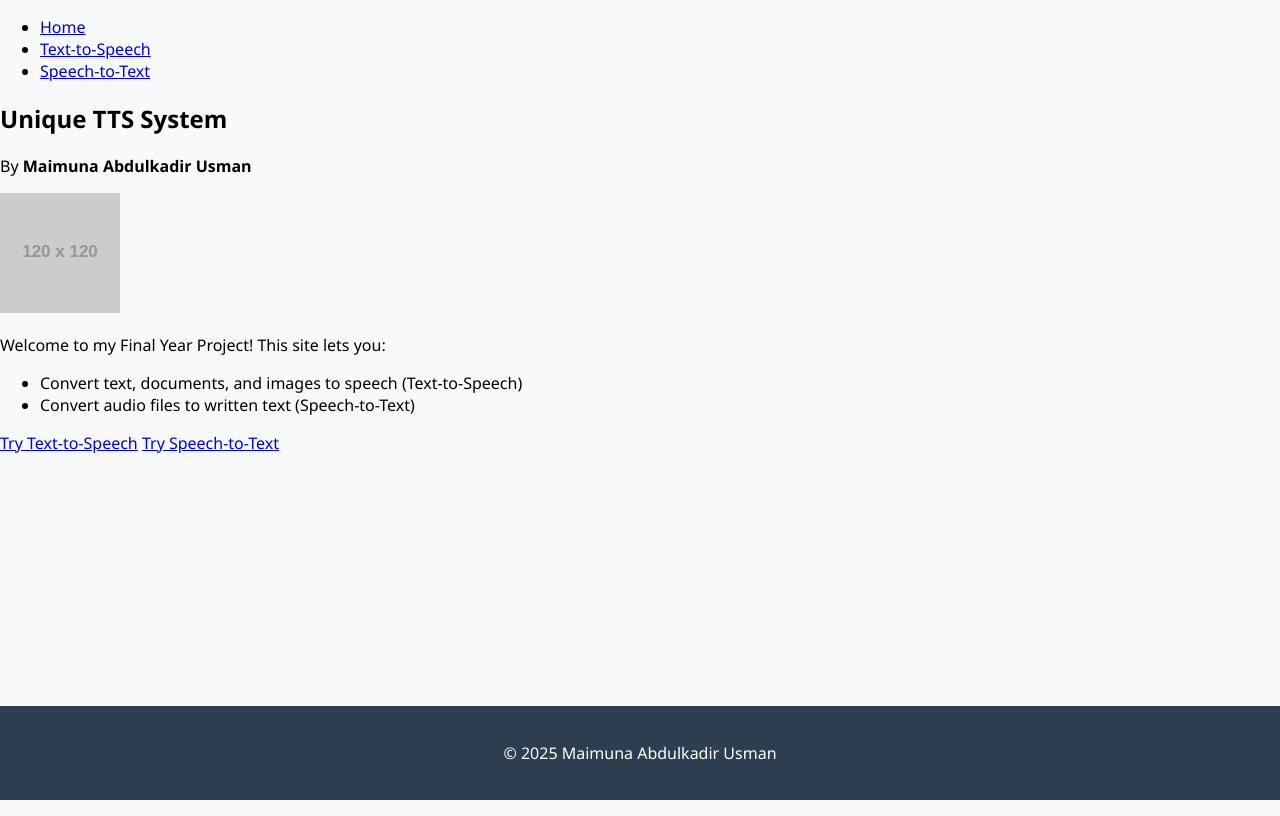
After one commit to Maimuna-Bature/Online-TTS_SYSTEM, a Flask app: page /home in a window 1280 px wide. The commit adds this page. Run offline with Flask 3, Linux system fonts and the light colour scheme; grey boxes labelled with a size stand in for pictures from a placeholder-image service; some libraries are stand-ins or nearby versions.

Commit message:
major changes to ui design,now a multi-page ui

```diff
--- a/app.py
+++ b/app.py
@@ -230,6 +230,15 @@ def serve_audio(audio_filename):
         return send_file(audio_path, mimetype='audio/mp3')
     return "File not found", 404
 
+@app.route('/home')
+def home():
+    return render_template('home.html')
+
+# Placeholder for speech-to-text page
+@app.route('/speech-to-text')
+def speech_to_text():
+    return render_template('speech_to_text.html')
+
 if __name__ == '__main__':
     # Set debug=True for development
     app.run(debug=True, port=5000)
--- a/static/style.css
+++ b/static/style.css
@@ -3,13 +3,14 @@ body, html {
     height: 100%;
     margin: 0;
     padding: 0;
-    font-family: 'Roboto', Arial, sans-serif;
+    font-family: 'Segoe UI', Arial, sans-serif;
 }
 
 body {
-    background: #3B5249;
-    color: #222;
-    font-family: 'Roboto', Arial, sans-serif;
+    font-family: 'Segoe UI', Arial, sans-serif;
+    background: #f8f9fa;
+    margin: 0;
+    padding: 0;
 }
 
 .navbar {
@@ -279,13 +280,13 @@ textarea:focus, select:focus {
 }
 
 footer {
-    background: #3B5249;
-    color: #F6EFE6;
     text-align: center;
-    padding: 18px 0 10px 0;
-    font-size: 1rem;
-    letter-spacing: 1px;
-    border-top: 1px solid #2ecc7a22;
+    padding: 20px 0;
+    background: #2c3e50;
+    color: #fff;
+    position: fixed;
+    width: 100%;
+    bottom: 0;
 }
 
 /* Loading indicator styles */
--- /dev/null
+++ b/templates/home.html
@@ -0,0 +1,34 @@
+<!DOCTYPE html>
+<html lang="en">
+<head>
+    <meta charset="UTF-8">
+    <title>Welcome | Unique TTS System</title>
+    <link rel="stylesheet" href="{{ url_for('static', filename='style.css') }}">
+</head>
+<body>
+    <nav>
+        <ul>
+            <li><a href="{{ url_for('home') }}">Home</a></li>
+            <li><a href="{{ url_for('index') }}">Text-to-Speech</a></li>
+            <li><a href="{{ url_for('speech_to_text') }}">Speech-to-Text</a></li>
+        </ul>
+    </nav>
+    <section class="intro">
+        <h1>Unique TTS System</h1>
+        <p>By <strong>Maimuna Abdulkadir Usman</strong></p>
+        <img src="https://via.placeholder.com/120x120.png?text=Your+Photo" alt="Your Photo" class="profile-photo">
+        <p>
+            Welcome to my Final Year Project! This site lets you:
+            <ul>
+                <li>Convert text, documents, and images to speech (Text-to-Speech)</li>
+                <li>Convert audio files to written text (Speech-to-Text)</li>
+            </ul>
+        </p>
+        <a class="btn" href="{{ url_for('index') }}">Try Text-to-Speech</a>
+        <a class="btn" href="{{ url_for('speech_to_text') }}">Try Speech-to-Text</a>
+    </section>
+    <footer>
+        <p>&copy; 2025 Maimuna Abdulkadir Usman</p>
+    </footer>
+</body>
+</html>
```
Also changed, not shown: templates/index.html (+8 -0 lines), templates/speech_to_text.html (added, +25 -0 lines).
